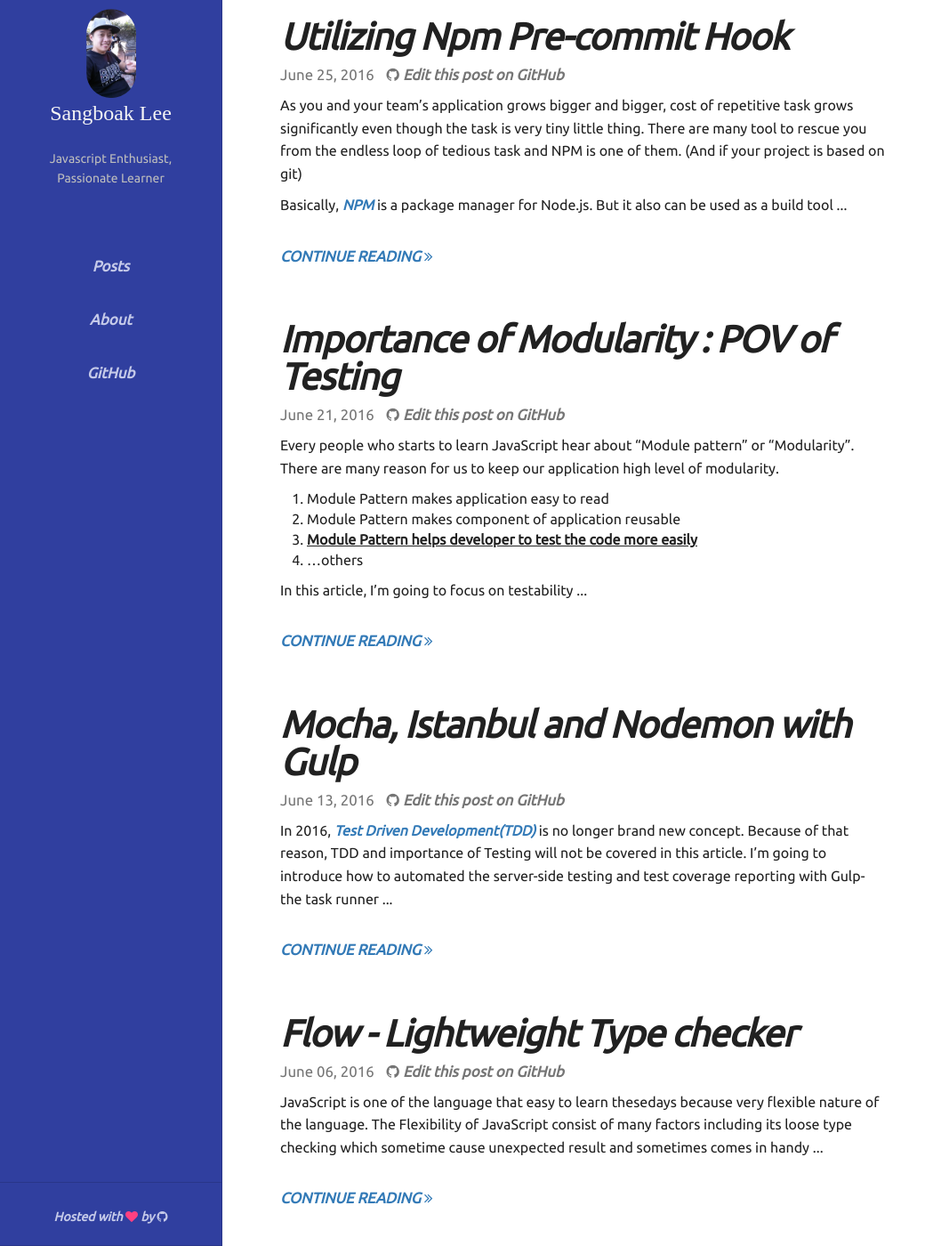
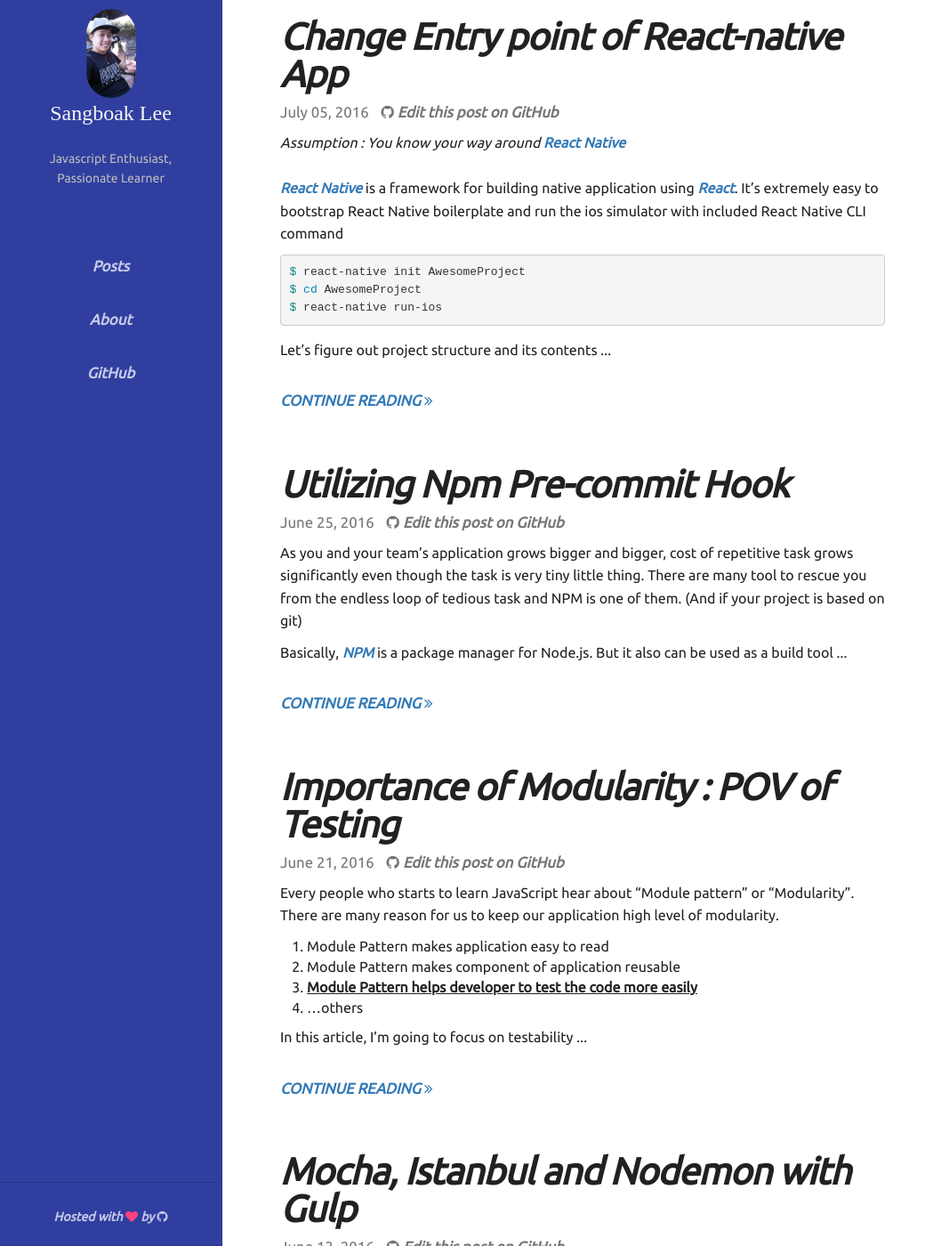
Before and after one commit to echo304/echo304.github.io, a Jekyll site: the page built from index.html, in a window 1280 px wide and 1400 px high. Shown: the whole window at 89% size, without its empty margins (0-1058 px from the left). Built offline with Jekyll 4.4.1, drawn with Linux system fonts in a browser that asks for light colours; nearby versions of some CDN libraries; some web fonts are replaced; library files that are not in the unit come from our copies; the list of posts is cut into pages by our own code; some of the changed text lies outside the part shown.

Commit message:
add post

```diff
--- /dev/null
+++ b/_posts/2016-07-05-EntryPointOfReactNative.MD
@@ -0,0 +1,44 @@
+---
+layout: post
+title:  "Change Entry point of React-native App"
+description: "React-native provide convenient CLI tool to start developement. But how to change entry point of react-native?"
+permalink: reactNative-change-entrypoint
+---
+
+<em>Assumption : You know your way around <a href="https://facebook.github.io/react-native/" target="_blank">React Native</a></em><br><br>
+<a href="https://facebook.github.io/react-native/" target="_blank">React Native</a> is a framework for building native application using <a href="https://facebook.github.io/react/" target="_blank">React</a>. It's extremely easy to bootstrap React Native boilerplate and run the ios simulator with included React Native CLI command.
+{% highlight bash %}
+$ react-native init AwesomeProject
+$ cd AwesomeProject
+$ react-native run-ios
+{% endhighlight %}
+
+Let's figure out project structure and its contents.
+<!--excerpt_separator-->
+{% highlight bash %}
+├── android
+├── ios
+├── index.android.js
+├── index.ios.js
+├── node_modules
+└── package.json
+
+3 directories, 3 files
+{% endhighlight %}
+
+In the root directory, `index.ios.js` file is an entry point of React Native application. But depending on the project management policy, there is a chance to change the location of entry point file. If you move `index.ios.js` file to other directory, an error will be thrown.
+
+![Aggressive error screen](/assets/reactnative.png){: .resize-image .img-responsiv .center-block}
+<center><em>So aggressive...</em></center><br>
+
+Let's figure out how to change entry point of React Native application.
+![change entry](/assets/reactnative.gif)
+
+1. Open `ios/projectName` directory
+2. Open `AppDelegate.m` file which contains entry point data
+3. Modify jsCodeLocation declaration
+4. Restart the ios simulator!
+
+With that, you can change name of entry file for React Native app as well.
+
+Enjoy Hacking!!
--- a/_sass/_layout.scss
+++ b/_sass/_layout.scss
@@ -259,3 +259,7 @@
         }
     }
 }
+
+.resize-image {
+    max-width: 250px !important;
+}
```
Also changed, not shown: _drafts/2016-06-28-EntryPointOfReactNative.MD (+6 -2 lines), _drafts/2016-07-12-NodeWithBabel.MD (added, +13 -0 lines), assets/reactnative.gif (added), assets/reactnative.png (added).
